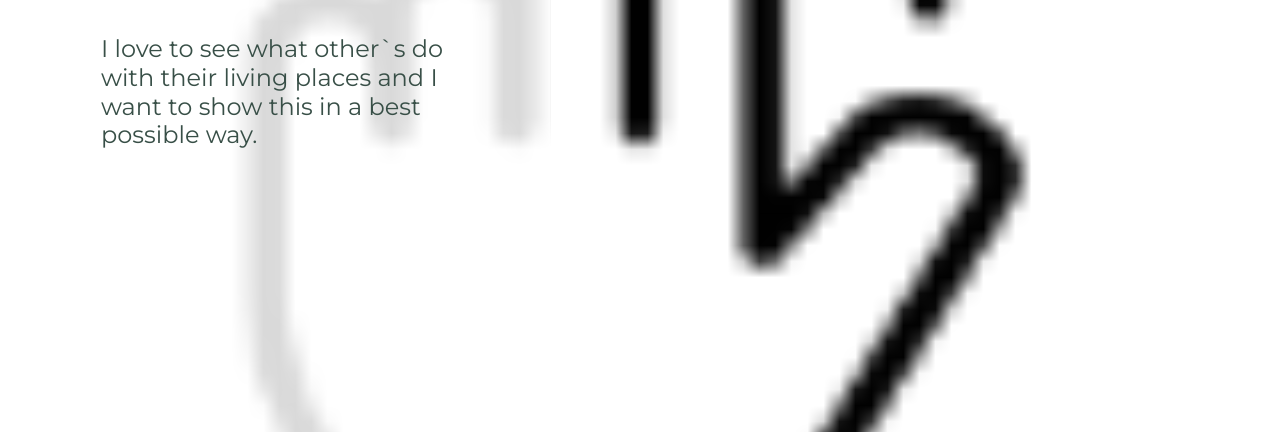
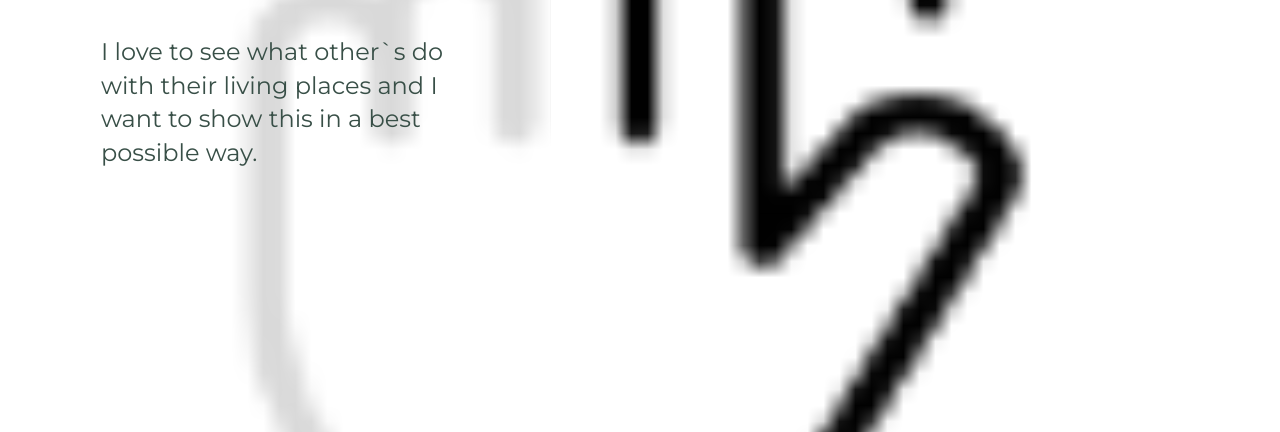
Before and after one commit to Dan86de/noworytaphotography, a Gatsby site: page / in a window 1280 px wide. Shown: the part 339-771 px from the top of the page. Built offline with nearby package versions, Linux system fonts and the light colour scheme; Gatsby itself is replaced by a stand-in of ours; a web font is replaced by a local one.

Commit message:
Small improvements on hero section

```diff
--- a/src/components/HeroSlider/HeroSlider.js
+++ b/src/components/HeroSlider/HeroSlider.js
@@ -38,7 +38,7 @@ const HeroSliderTextWrapper = styled.div`
   @media (min-width: 768px) {
     top: 0;
     left: 0;
-    width: 45%;
+    width: 48%;
     height: 100%;
   }
   @media (min-width: 1280px) {
@@ -89,6 +89,7 @@ const HeroSmallText = styled.p`
     z-index: 4;
     width: 90%;
     display: block;
+    line-height: 1.4;
   }
   @media (min-width: 1280px) {
     top: 350px;
```
